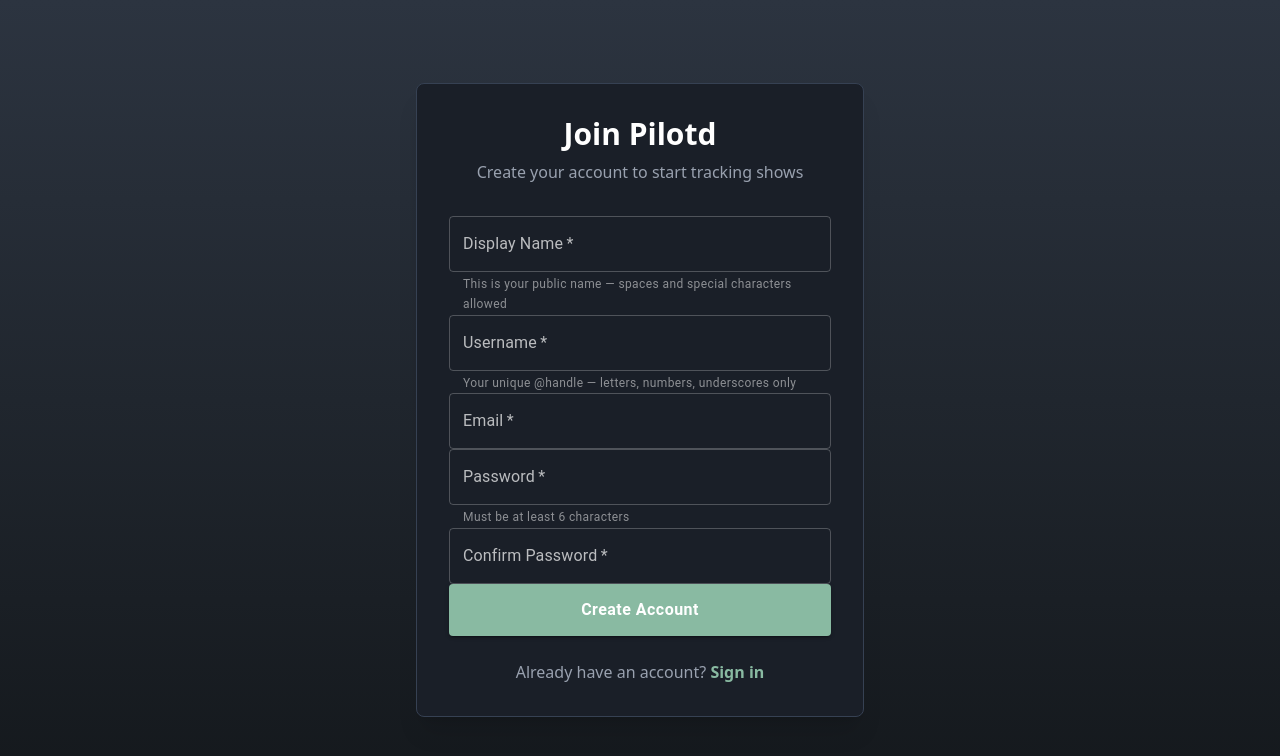
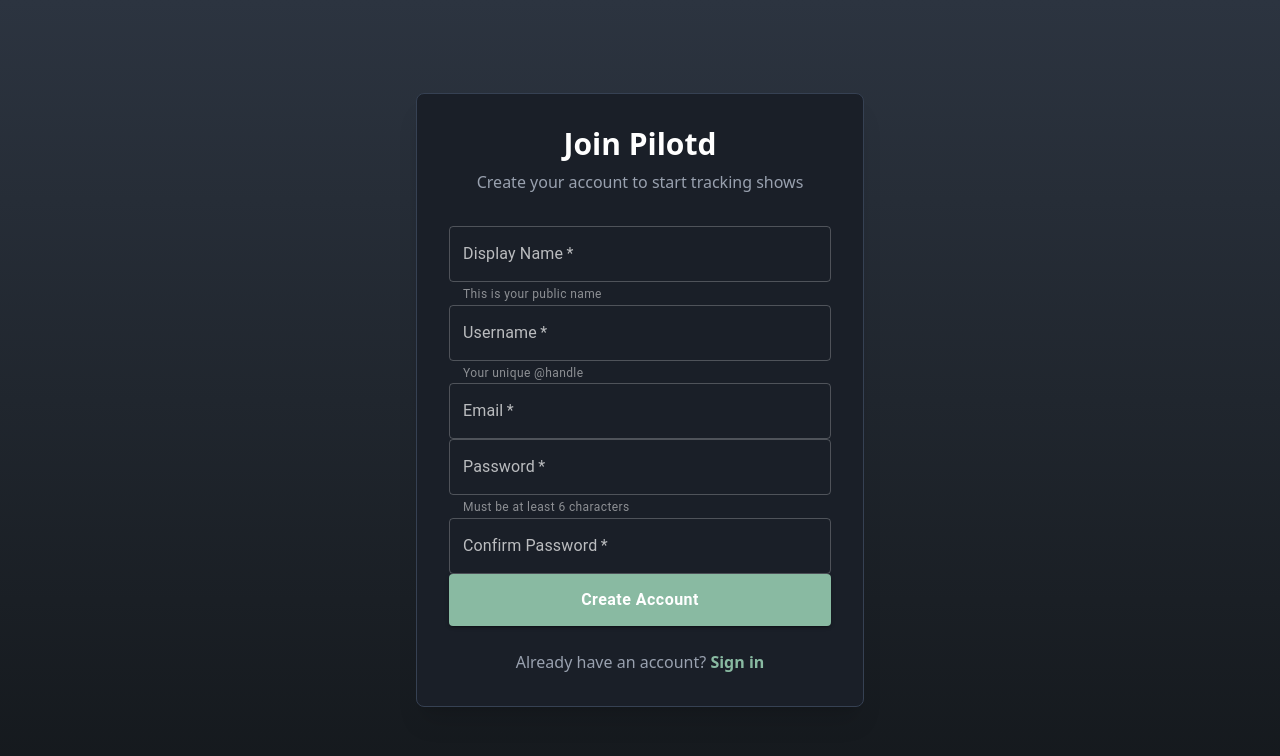
Before and after one commit to jasonpn/Pilotd, a React (Vite) app in the folder pilotd/: page /signup in a window 1280 px wide. Shown: the top 756 px of the page. Built offline with nearby package versions, Linux system fonts and the light colour scheme; no server answers.

Commit message:
Styling edits

```diff
--- a/pilotd/index.html
+++ b/pilotd/index.html
@@ -8,6 +8,6 @@
   </head>
   <body>
     <div id="root"></div>
-    <script type="module" src="/src/main.jsx"></script>
+    <script type="module" src="./src/main.jsx"></script>
   </body>
 </html>
--- a/pilotd/src/components/Signup.jsx
+++ b/pilotd/src/components/Signup.jsx
@@ -156,7 +156,7 @@
                                 fullWidth required
                                 variant="outlined"
                                 disabled={loading}
-                                helperText="This is your public name — spaces and special characters allowed"
+                                helperText="This is your public name"
                                 sx={fieldSx}
                             />
 
@@ -169,7 +169,7 @@
                                 fullWidth required
                                 variant="outlined"
                                 disabled={loading}
-                                helperText="Your unique @handle — letters, numbers, underscores only"
+                                helperText="Your unique @handle"
                                 inputProps={{ maxLength: 30 }}
                                 sx={fieldSx}
                             />
```
Also changed, not shown: 1 other file (tests, documents, lock files or other folders).
